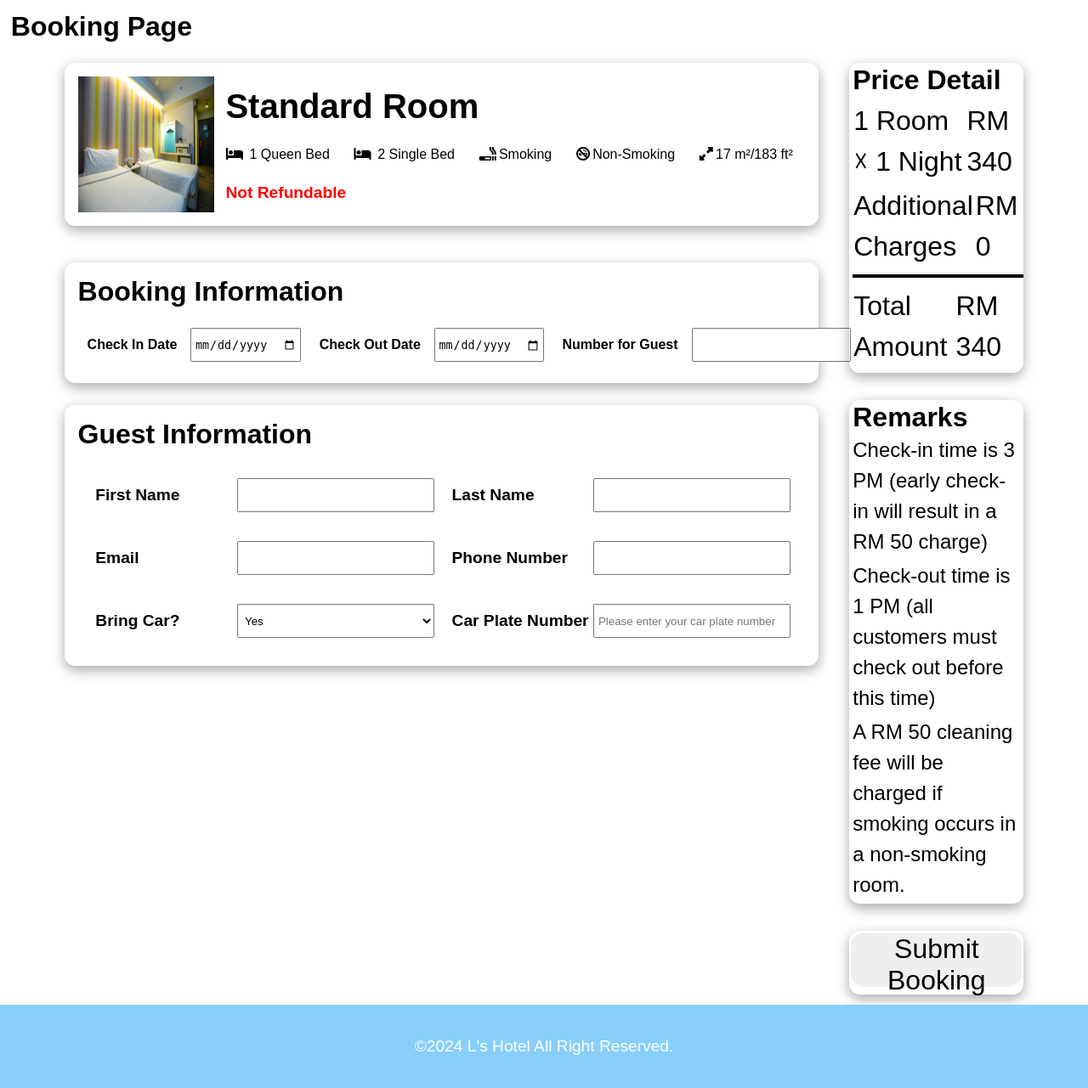
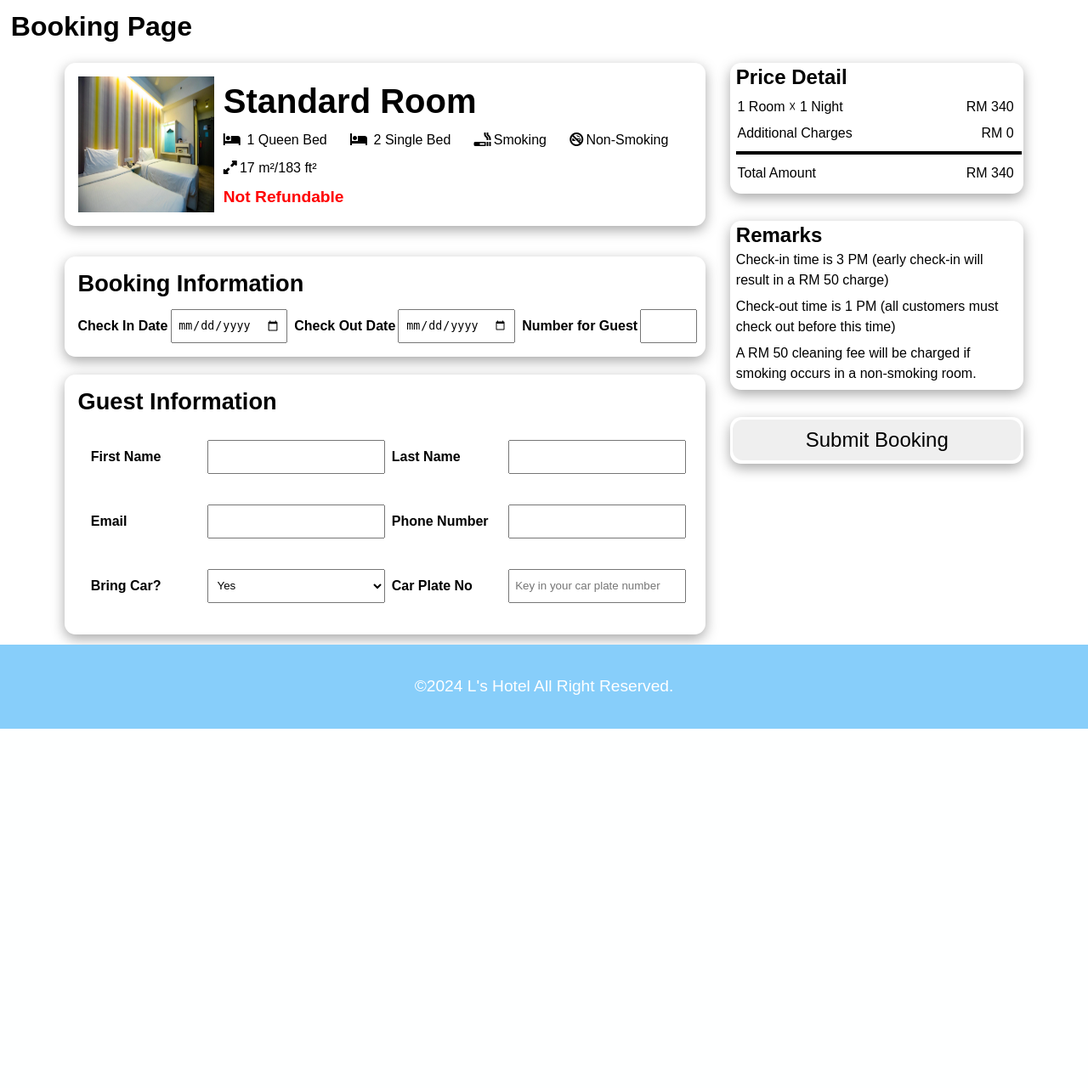
Before and after one commit to lieweden-mdis/lshotel, a PHP site: page /booking.html in a window 1280 px wide. Shown: the part 124-1405 px from the top of the page at 85% size. After the commit the page ends 982 px from the top, so only its background shows below. Run offline with PHP 8.4, Linux system fonts and the light colour scheme.

Commit message:
20240710

```diff
--- a/booking.html
+++ b/booking.html
@@ -52,8 +52,8 @@
                         <span class="features-items"><i class="fa-solid fa-bed"></i> 2 Single Bed</span>
                         <span class="features-items"><i class="fa-solid fa-smoking"></i>Smoking</span>
                         <span class="features-items"><i class="fa-solid fa-ban-smoking"></i>Non-Smoking</span>
-                        <span class="features-items"><i class="fa-solid fa-up-right-and-down-left-from-center"></i>17 m²/183 ft²</span>
                     </div>
+                    <span class="size"><i class="fa-solid fa-up-right-and-down-left-from-center"></i>17 m²/183 ft²</span>
                     <span class="refund">Not Refundable</span>
                 </div>
             </div>
@@ -110,8 +110,8 @@
                     </select>
                 </div>
                 <div class="column">
-                    <label for="car-plate">Car Plate Number</label>
-                    <input type="text" name="car-plate" placeholder="Please enter your car plate number">
+                    <label for="car-plate">Car Plate No</label>
+                    <input type="text" name="car-plate" placeholder="Key in your car plate number">
                 </div>
         </div>
                     </div>
--- a/css/booking.css
+++ b/css/booking.css
@@ -53,16 +53,28 @@
 /* Room Features */
 .room-type-box .room-features{
     display: flex;
-	justify-content: space-around;
+    flex-wrap: wrap;
+    gap: 1em;
+    justify-content: flex-start;
     width: 100%;
-    padding: 0 2% 0 0;
 }
 
 .room-type-box .room-features span{
     font-size: 1em;
+    padding-left: 2%;
 }
 
 .room-type-box .room-features span i{
+    margin-right: 0.2em;
+}
+
+.room-type-box span.size{
+    display: flex;
+    width: 100%;
+    padding-left: 2%;
+}
+
+.room-type-box span.size i{
     margin-right: 0.2em;
 }
 
@@ -97,7 +109,7 @@
 }
 
 .form-header{
-    font-size: 2em;
+    font-size: 1.7em;
     font-weight: bold;
     text-align: left;
 	padding-bottom: 0.5em;
@@ -105,41 +117,35 @@
 
 .booking-info {
     display: flex;
-    justify-content: space-between;
-    align-items: center;
-    width: 100%;
+    justify-content: space-around;
+    gap: 0.5em;
 }
 
 .booking-info .column {
     flex: 1;
     display: flex;
     align-items: center;
-    padding: 1%;
-    justify-content: center;
-    margin: 0 5px; /* Adjust margin as needed */
+    box-sizing: border-box;
 }
 
 .booking-info label {
-    display: flex;
-    margin-right: 1em;
     white-space: nowrap; /* Prevent the label text from wrapping */
     text-align: right;
     font-size: 1em;
+    margin-right: 0.2em;
     font-weight: bold;
 }
 
 .booking-info input[type="date"], input[type="number"] {
+    flex: 1;
     height: 3em; /* Set a consistent height */
-    padding: 1%;
+    padding: 0.5em;
     box-sizing: border-box;
 }
 
-.booking-info input[type="date"] {
-    flex: 1;
-}
 
-.booking-info input[type="number"] {
-    flex: 1;
+.booking-info input[type="number"]{
+    width: 5em;
 }
 
 /* Guest Information */
@@ -155,33 +161,35 @@
 
 .guest-card .row {
     display: flex;
-    margin: 2% 2% 2% 0;
+    margin: 2% 0; /* Adjust margin to balance the spacing */
+    padding: 0 1% 1% 1%;
 }
 
 .guest-card .column {
     flex: 1;
     display: flex;
-	padding-left: 2%;
     align-items: center; /* Align items in the center vertically */
 }
 
 .guest-card .column label {
     width: 15em;
-    padding: 1%;
+    margin-left: 0.5em;
     text-align: left;
-    font-size: 1.2em;
+    font-size: 1em;
     font-weight: bold;
 }
 
-.guest-card .column input,.guest-card .column select {
+.guest-card .column input,
+.guest-card .column select {
     height: 3em; /* Set a consistent height */
     width: 100%;
-    padding: 1%;
+    padding: 0.5em; /* Adjust padding for better spacing */
     box-sizing: border-box;
-}
+    }
+
 
 .guest-card .column input#car-plate::placeholder{
-    font-size: 0.88em;
+    font-size: 0.8em;
     font-weight: bold;
 
 }
@@ -195,7 +203,7 @@
 
 .priceinfo .price-title{
     font-weight: bold;
-    font-size: 2em;
+    font-size: 1.5em;
 	padding: 1%;
 }
 
@@ -212,7 +220,7 @@
 }
 
 .product span{
-    font-size: 2em;
+    font-size: 1em;
     line-height: 1.5;
 }
 
@@ -237,13 +245,13 @@
 }
 
 .remarks span.remarks-header{
-	font-size: 2em;
+	font-size: 1.5em;
 	font-weight: bold;
 	padding: 1%;
 }
 
 .remarks span.remarks-content{
-	font-size: 1.5em;
+	font-size: 1em;
 	display: block;
 	line-height: 1.5;
 	padding: 1%;
@@ -259,7 +267,7 @@
 .booking-button button#submit-btn{
 	width: 100%;
 	height: 2em;
-	font-size: 2em;
+	font-size: 1.5em;
 	border: none;
 	border-radius: 0.5em;
     cursor: pointer;
```
